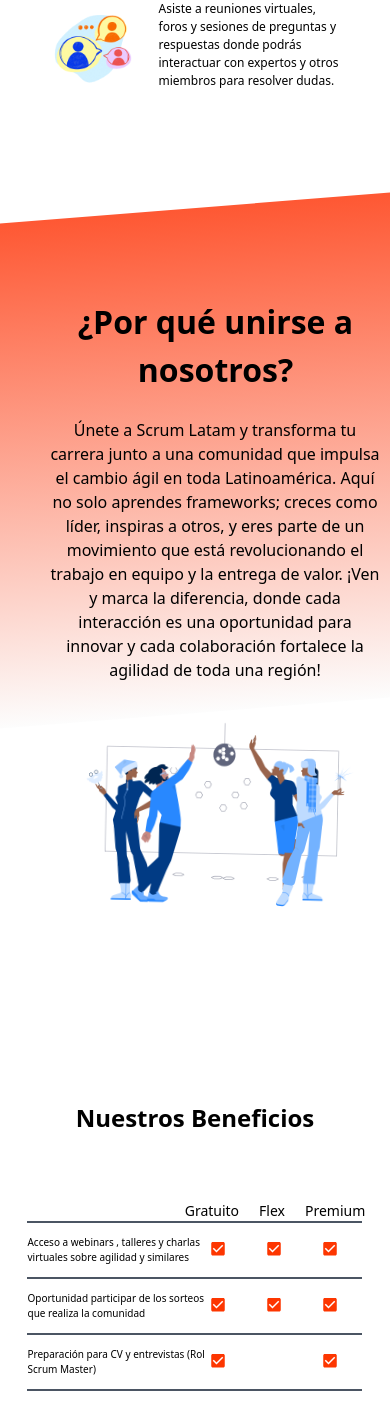
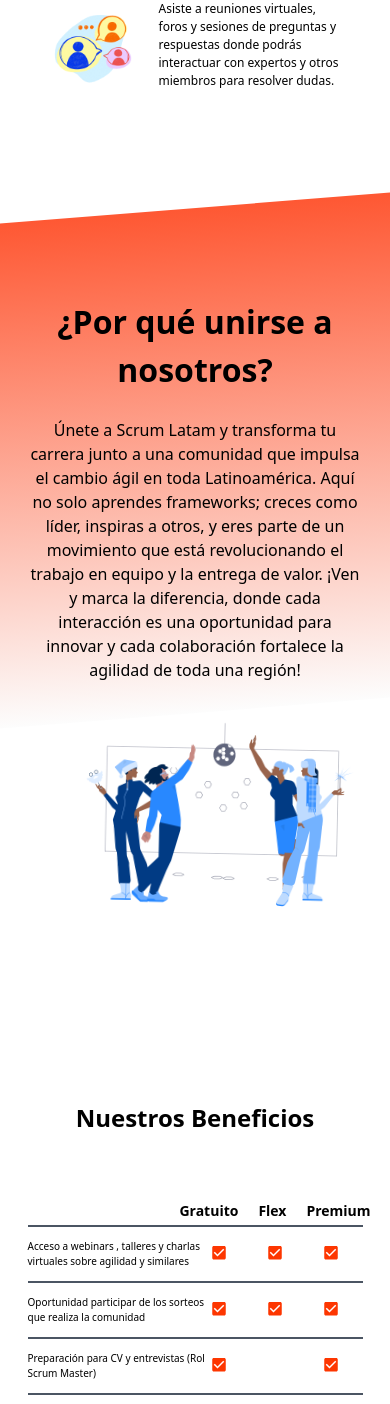
Before and after one commit to ScrumLatamCommunity/web-portal, a Next.js app: page /memberships in a window 390 px wide. Shown: the part 2380-3784 px from the top of the page. Built offline with nearby package versions, Linux system fonts and the light colour scheme.

Commit message:
fix(view): fix some font errors

```diff
--- a/src/app/memberships/page.tsx
+++ b/src/app/memberships/page.tsx
@@ -116,10 +116,10 @@ export default function Memberships() {
         ></div>
         <div className='flex flex-col items-center md:flex-row'>
           <div className='flex-1 md:order-last md:mr-10'>
-            <h1 className='mx-auto ml-16 mt-40 w-full max-w-[283px] pb-6 text-center text-[32px] font-darker-grotesque-4 md:ml-0 md:mt-96 md:max-w-[620.02px] md:text-[48px]'>
+            <h1 className='mx-auto mt-40 w-full max-w-[283px] pb-6 text-center text-[32px] font-darker-grotesque-4 md:ml-0 md:mt-96 md:max-w-[620.02px] md:text-[48px]'>
               ¿Por qué unirse a nosotros?
             </h1>
-            <p className='font-darker-grotesque-2 mx-auto ml-10 w-[330px] text-center text-[16px] md:ml-0 md:w-[623px] md:max-w-[623px] md:text-[29px]'>
+            <p className='font-darker-grotesque-2 mx-auto w-[330px] text-center text-[16px] md:ml-0 md:w-[623px] md:max-w-[623px] md:text-[29px]'>
               Únete a Scrum Latam y transforma tu carrera junto a una comunidad
               que impulsa el cambio ágil en toda Latinoamérica. Aquí no solo
               aprendes frameworks; creces como líder, inspiras a otros, y eres
@@ -145,14 +145,14 @@ export default function Memberships() {
         <h1 className='mx-auto mb-10 w-full max-w-[300px] pb-6 text-center text-[24px] font-darker-grotesque-4 md:max-w-[620.02px] md:text-[48px]'>
           Nuestros Beneficios
         </h1>
-        <div className='flex-fil flex items-center gap-5 md:self-end'>
-          <p className='font-darker-grotesque-2 ml-40 text-[14px] md:text-[29px]'>
+        <div className='flex-fil mb-1 flex items-center gap-5 md:self-end'>
+          <p className='ml-40 text-[14px] font-darker-grotesque-4 md:text-[29px]'>
             Gratuito
           </p>
-          <p className='font-darker-grotesque-2 text-[14px] md:ml-52 md:text-[29px]'>
+          <p className='text-[14px] font-darker-grotesque-4 md:ml-52 md:text-[29px]'>
             Flex
           </p>
-          <p className='font-darker-grotesque-2 text-[14px] md:ml-56 md:mr-32 md:text-[29px]'>
+          <p className='text-[14px] font-darker-grotesque-4 md:ml-52 md:mr-16 md:text-[29px]'>
             Premium
           </p>
         </div>
```
